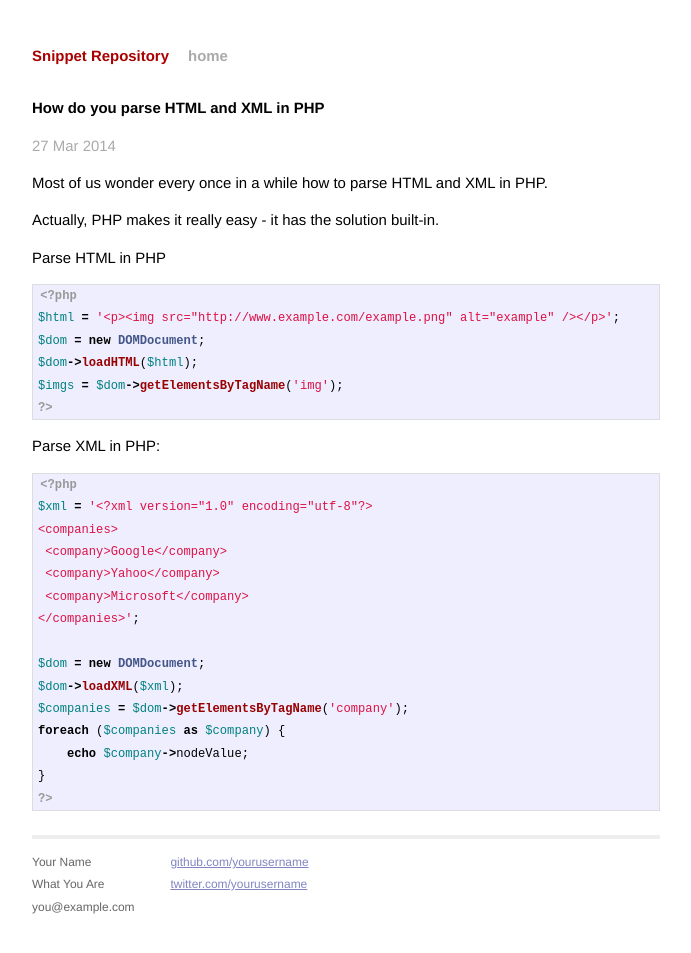
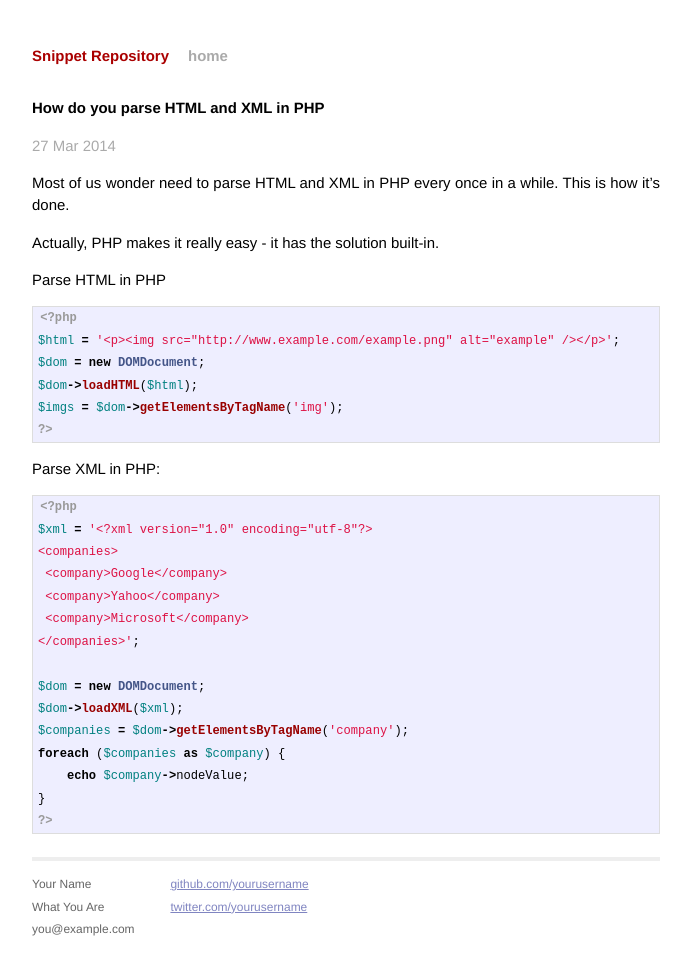
Before and after one commit to SnippetRepository/snippetrepository.github.io, a Jekyll site: the page built from _posts/2014-03-27-How-do-you-parse-HTML-and-XML-in-PHP.markdown, in a window 1280 px wide. Shown: the whole page, without its empty margins (294-985 px from the left). Built offline with Jekyll 4.4.1, drawn with Linux system fonts in a browser that asks for light colours; Markdown is read by kramdown in place of the engine named in the settings.

Commit message:
Adding pages

```diff
--- a/_posts/2014-03-27-How-do-you-parse-HTML-and-XML-in-PHP.markdown
+++ b/_posts/2014-03-27-How-do-you-parse-HTML-and-XML-in-PHP.markdown
@@ -2,10 +2,10 @@
 layout: post
 title:  "How do you parse HTML and XML in PHP"
 date:   2014-03-27 15:52:46
-categories: php html xml
+categories: php
 ---
 
-Most of us wonder every once in a while how to parse HTML and XML in PHP.
+Most of us wonder need to parse HTML and XML in PHP every once in a while. This is how it's done.
 
 Actually, PHP makes it really easy - it has the solution built-in.
 
```
Also changed, not shown: 2 other files.
